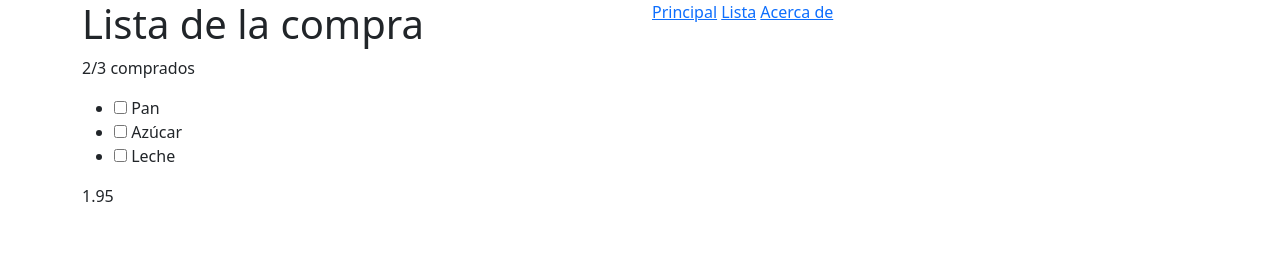
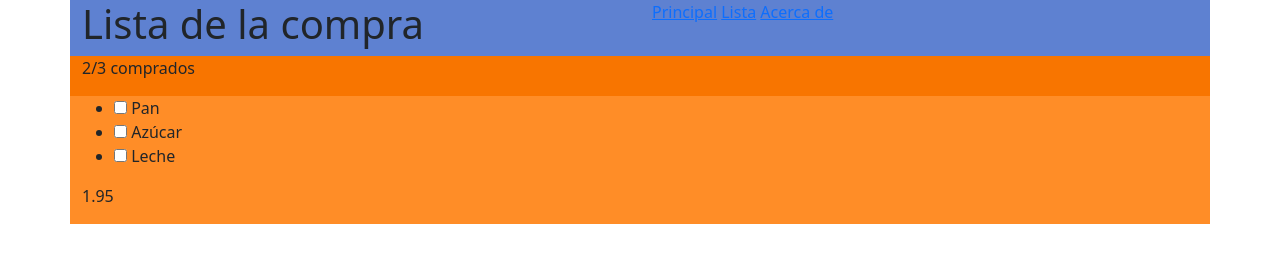
Before and after one commit to AVX00/202201-W1CH4-Alberto-Vidal, a plain HTML site: page index.html in a window 1280 px wide. Drawn offline with nearby package versions, Linux system fonts and the light colour scheme.

Commit message:
added bg colors + surplus class erased

```diff
--- a/index.html
+++ b/index.html
@@ -23,7 +23,7 @@
           <a href="" class="navigation-button">Acerca de</a>
         </nav>
       </header>
-      <main class="row main">
+      <main class="main">
         <header class="row plus-icon content-header">
           <p>2/3 comprados</p>
         </header>
--- a/style.css
+++ b/style.css
@@ -0,0 +1,32 @@
+:root {
+  --bg-main-header: #5e81d1;
+  --bg-content-header: #f87500;
+  --bg-content: #ff8d27;
+}
+.col {
+}
+.container {
+  background-color: var(--bg-content);
+}
+.content-header {
+  background-color: var(--bg-content-header);
+}
+.main {
+}
+.main-header {
+  background-color: var(--bg-main-header);
+}
+.main-header__menu {
+}
+.main-header__title {
+}
+.main__items {
+}
+.navigation-button {
+}
+.plus-icon {
+}
+.price {
+}
+.row {
+}
```
